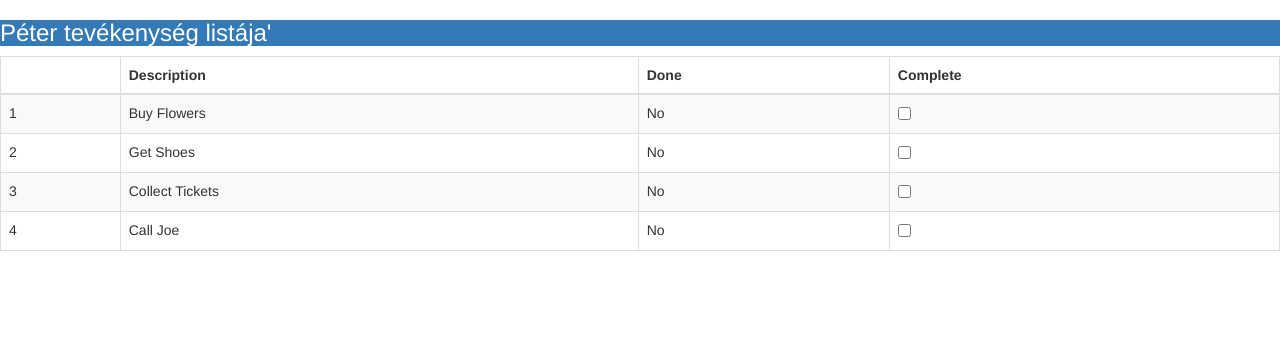
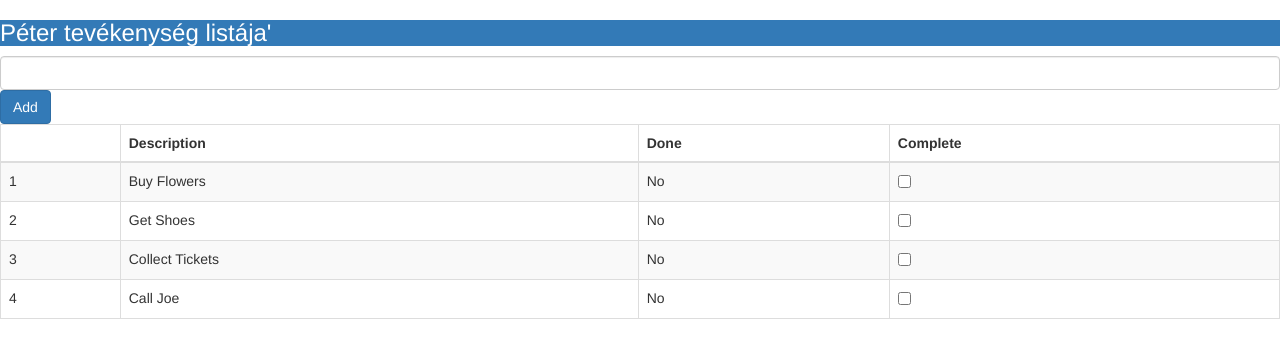
Before and after one commit to KKKKaras/Pro-Angular-2nd, an Angular app in the folder angular-cli-ch02/: page / in a window 1280 px wide. Shown: the top 358 px of the page. Built offline with nearby package versions, Linux system fonts and the light colour scheme.

Commit message:
2.4.3 - Adding To-Do Items

```diff
--- a/angular-cli-ch02/src/app/app.component.html
+++ b/angular-cli-ch02/src/app/app.component.html
@@ -1,4 +1,12 @@
 <h3 class="bg-primary p-a-1">{{getName()}} tevékenység listája'</h3>
+
+
+<div class="m-t-1 m-b-1">
+  <input class="form-control" #todoText />
+  <button class="btn btn-primary m-t-1" (click)="addItem(todoText.value)">
+    Add
+  </button>
+</div>
 
 <table class="table table-striped table-bordered">
   <thead>
--- a/angular-cli-ch02/src/app/app.component.ts
+++ b/angular-cli-ch02/src/app/app.component.ts
@@ -1,5 +1,5 @@
 import { Component } from "@angular/core";
-import { Model } from "./model";
+import { Model, TodoItem } from "./model";
 
 @Component({
   selector: "app-root",
@@ -17,4 +17,10 @@
   getTodoItems() {
     return this.model.items.filter(item => !item.done);
   }
+
+  addItem(newItem) {
+    if (newItem !== "") {
+      this.model.items.push(new TodoItem(newItem, false));
+    }
+  }
 }
```
